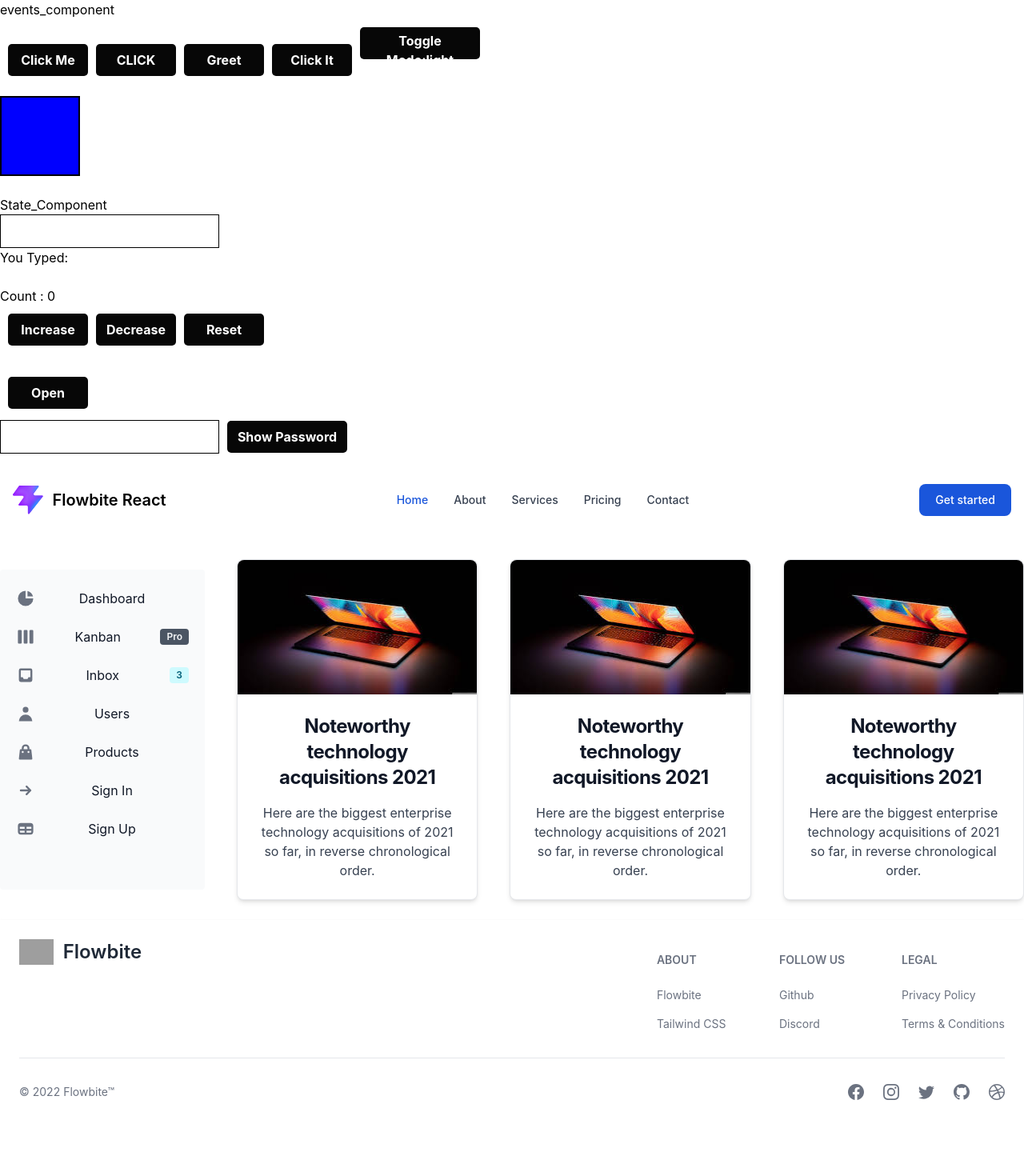
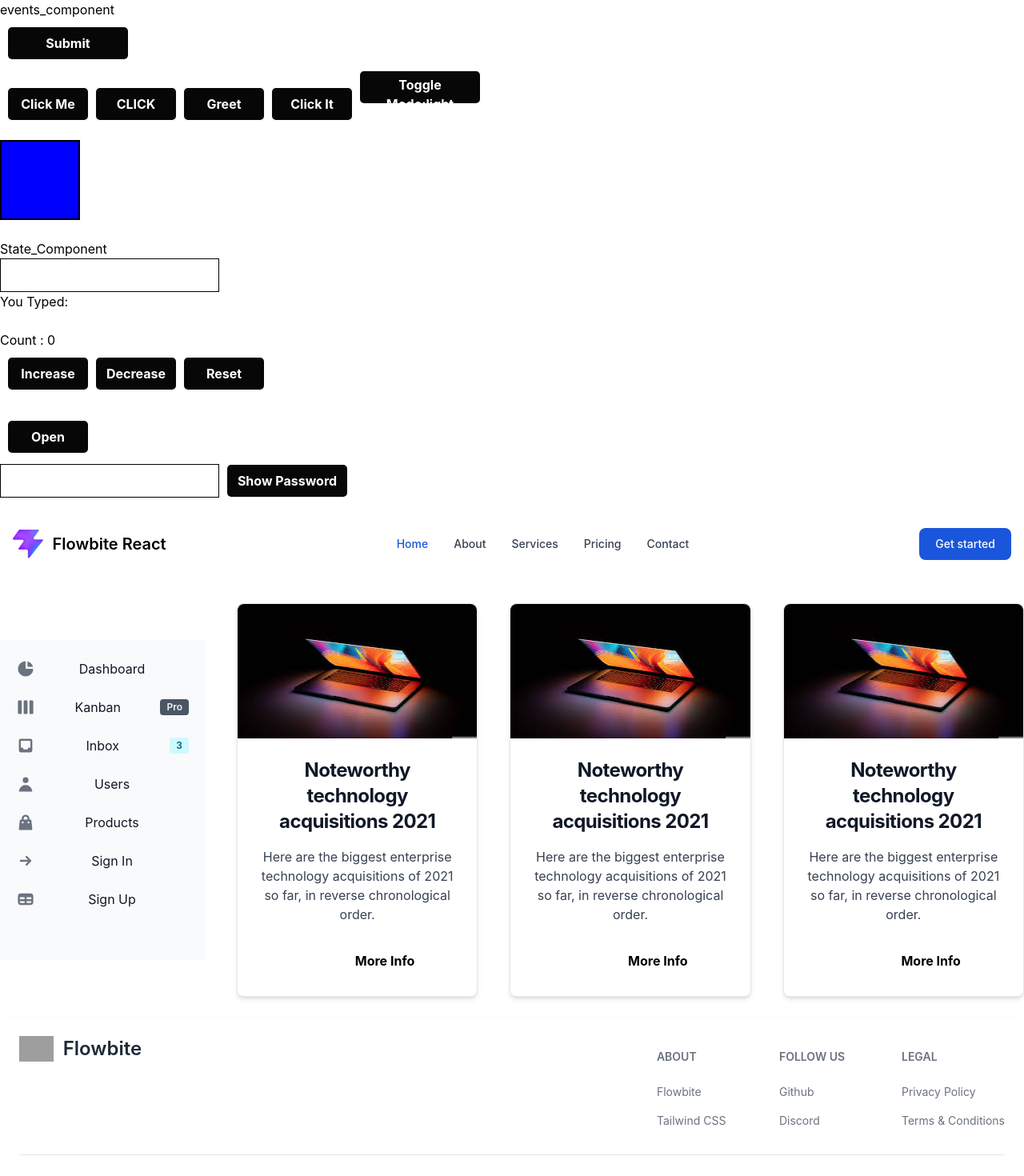
Before and after one commit to eshapatel2005/React_JS_Dashboard_Flowbite_Props, a React (Vite) app: page / in a window 1280 px wide. Shown: the top 1470 px of the page at 80% size. Before the commit the page ends 1399 px from the top, so only its background shows below. Built offline with nearby package versions, Linux system fonts and the light colour scheme; grey boxes are pictures that could not be loaded.

Commit message:
Event handling with form submission

```diff
--- a/src/App.css
+++ b/src/App.css
@@ -34,3 +34,24 @@
   margin-left:10px;
   font-weight:bold;
 }
+
+.color-box{
+  width: 100px;
+  height: 100px;
+  background-color: blue;
+  margin-top: 20px;
+  border: 2px solid black;
+}
+
+.btn3{
+  background-color:white;
+  color:black;
+  padding:5px;
+  border-radius:5px;
+  height:40px;
+  width:100px;
+  margin-top:10px;
+  text-align:center;
+  margin-left:110px;
+  font-weight:bold;
+}
--- a/src/components/Events_Component.jsx
+++ b/src/components/Events_Component.jsx
@@ -2,6 +2,11 @@ import React from 'react'
 import {useState} from 'react'
 
 function Event_Component() {
+
+    //Event handling with form submission
+    const handleSubmit = (e) => {
+        e.preventDefault();     alert("Form Submission Stopped");
+    }
 
     //Event handling with function
     function handleClick(){
@@ -28,6 +33,11 @@ function Event_Component() {
     <>
         <div>events_component</div>
 
+        {/* Event handling with form submission */}
+        <form onSubmit={handleSubmit}>
+            <button className="btn2" type="submit">Submit</button>
+        </form>
+
         {/* Event handling with function */}
         <button className="btn1" onMouseOver={handleClick}>Click Me</button>
 
@@ -44,7 +54,7 @@ function Event_Component() {
         <button className='btn2' onClick={()=>setMode(mode==="light"?"dark":"light")}>Toggle Mode:{mode}</button>
 
         {/* Color hover event */}
-        <div style={{width: "100px", height: "100px",backgroundColor:color,marginTop: "20px",border: "2px solid black"}} onMouseEnter={()=>setColor("red")} onMouseLeave={()=>setColor("pink")}></div>
+        <div className="color-box" onMouseEnter={()=>setColor("red")} onMouseLeave={()=>setColor("pink")}></div>
     </>
   )
 }
--- a/src/components/Header.jsx
+++ b/src/components/Header.jsx
@@ -11,7 +11,7 @@ function Header() {
                 <span className="self-center whitespace-nowrap text-xl font-semibold dark:text-white">Flowbite React</span>
             </NavbarBrand>
             <div className="flex md:order-2">
-                <Button>Get started</Button>
+                <Button onMouseOver={()=>alert("You hovered over the button")}>Get started</Button>
                 <NavbarToggle />
             </div>
             <NavbarCollapse>
--- a/src/components/PropsComponents.jsx
+++ b/src/components/PropsComponents.jsx
@@ -28,18 +28,21 @@ function PropsComponents({title,description,image}) {
           <Card className="max-w-sm div1" imgSrc={image}>
             <h5 className="text-2xl font-bold tracking-tight text-gray-900 dark:text-white">{title}</h5>
             <p className="font-normal text-gray-700 dark:text-gray-400">{description}</p>
+            <button onClick={()=>alert("You clicked the button")} className="btn3">More Info  </button>
           </Card>
         </th>
         <th>
           <Card className="max-w-sm div1" imgSrc={image}>
             <h5 className="text-2xl font-bold tracking-tight text-gray-900 dark:text-white">{title}</h5>
             <p className="font-normal text-gray-700 dark:text-gray-400">{description}</p>
+            <button onClick={()=>alert("You clicked the button")} className="btn3">More Info</button>
           </Card>
         </th>
         <th>
           <Card className="max-w-sm div1" imgSrc={image}>
             <h5 className="text-2xl font-bold tracking-tight text-gray-900 dark:text-white">{title}</h5>
             <p className="font-normal text-gray-700 dark:text-gray-400">{description}</p>
+            <button onClick={()=>alert("You clicked the button")} className="btn3">More Info</button>
           </Card>
         </th>
       </tr>
```
